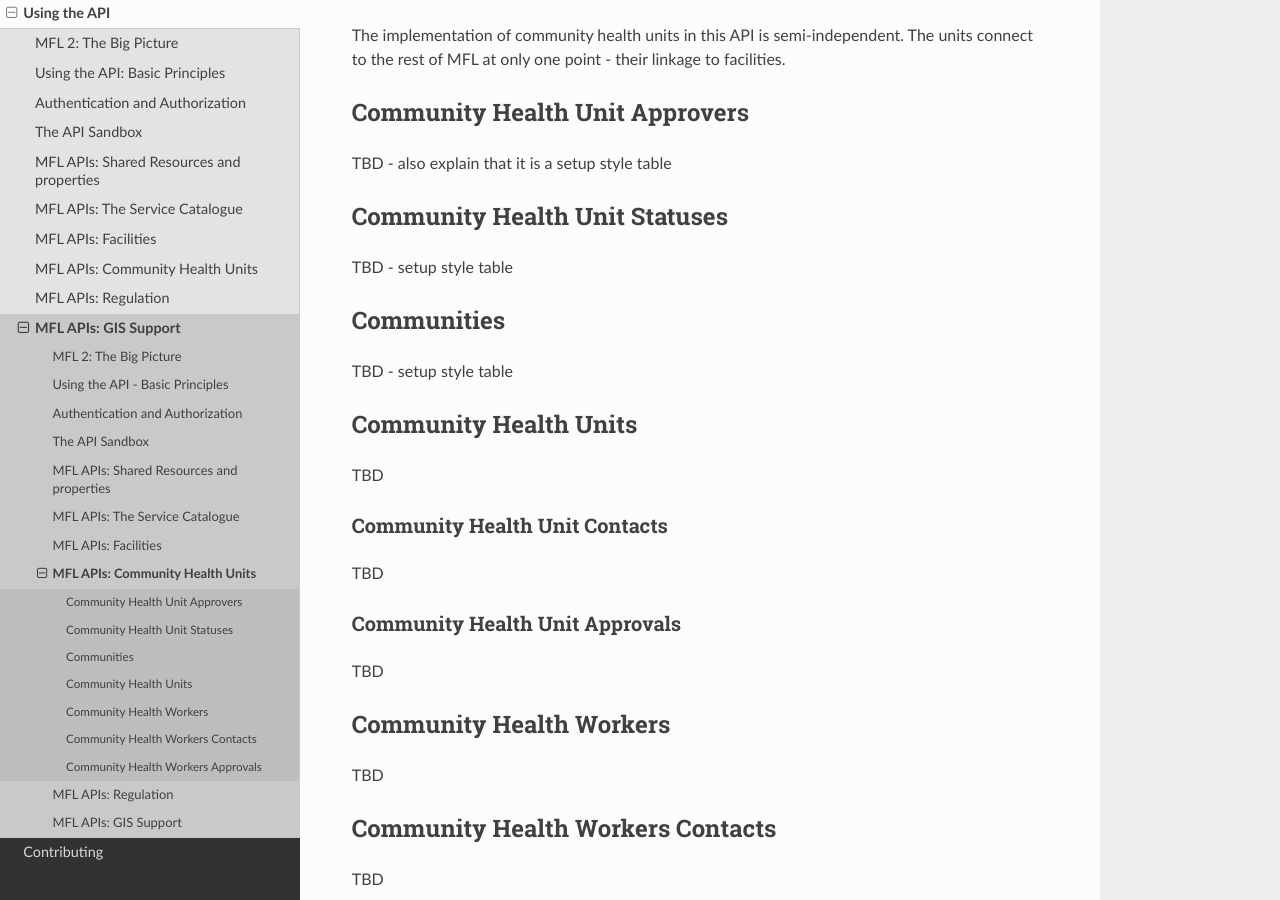
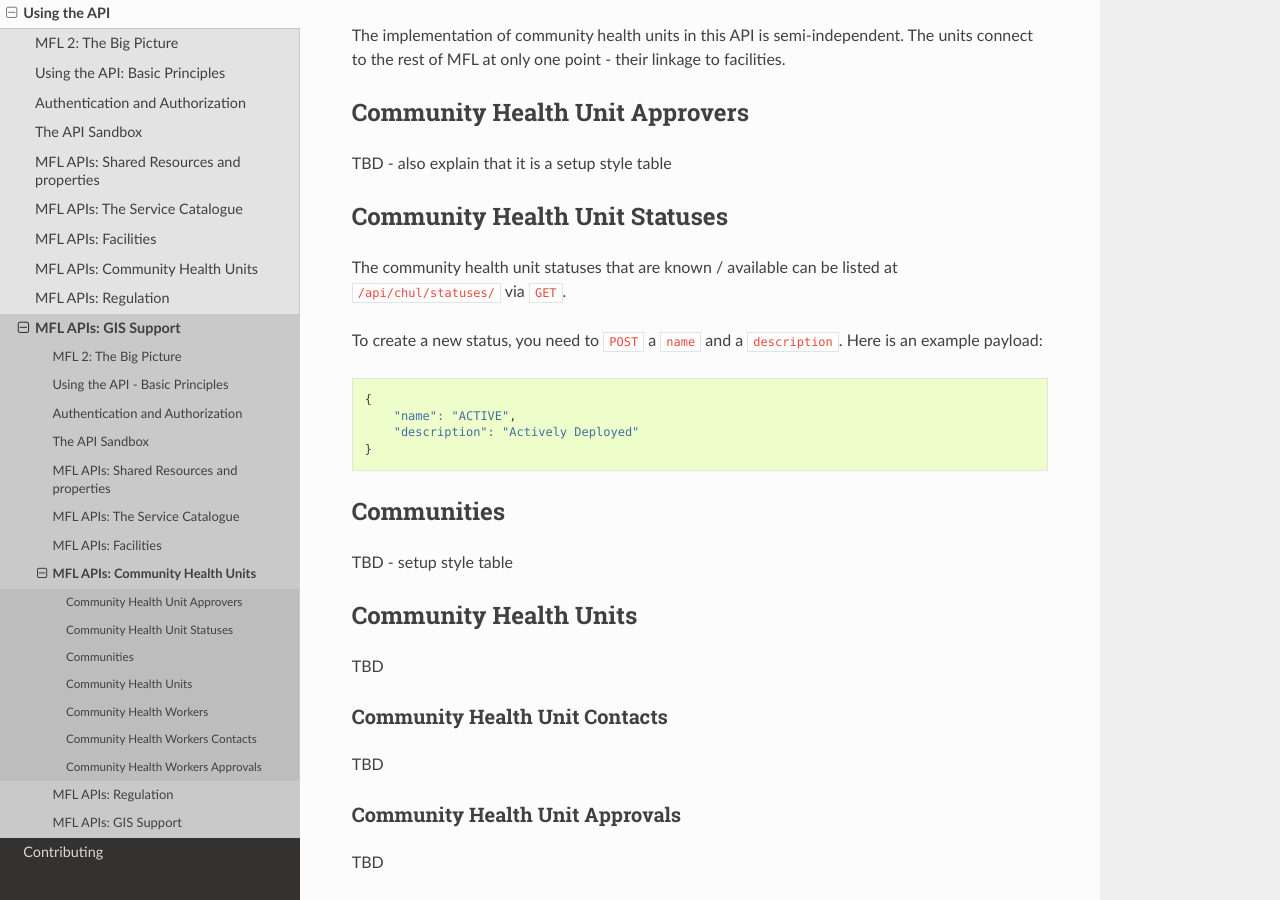
Before and after one commit to MasterFacilityList/mfl_api, a Sphinx documentation site: the page built from docs/getting_started/community_health_units.rst, in a window 1280 px wide and 900 px high, scrolled down 981 px. Built offline with Sphinx 7.4.7 and the Read the Docs theme 2.0.0, drawn with Linux system fonts in a browser that asks for light colours.

Commit message:
Added notes for community health statuses

```diff
--- a/docs/getting_started/community_health_units.rst
+++ b/docs/getting_started/community_health_units.rst
@@ -44,7 +44,18 @@ TBD - also explain that it is a setup style table
 
 Community Health Unit Statuses
 --------------------------------
-TBD - setup style table
+The community health unit statuses that are known / available can be listed at
+``/api/chul/statuses/`` via ``GET``.
+
+To create a new status, you need to ``POST`` a ``name`` and a ``description``.
+Here is an example payload:
+
+.. code-block:: javascript
+
+    {
+        "name": "ACTIVE",
+        "description": "Actively Deployed"
+    }
 
 Communities
 -------------
```
Also changed, not shown: 1 other file.
